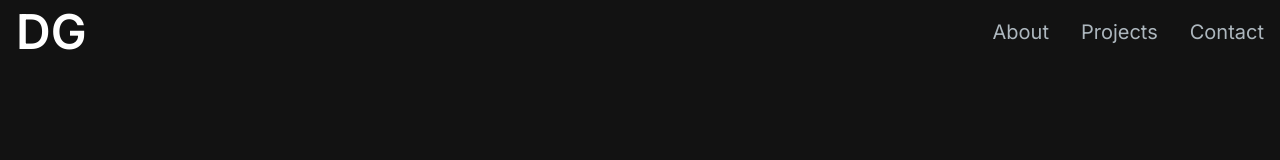
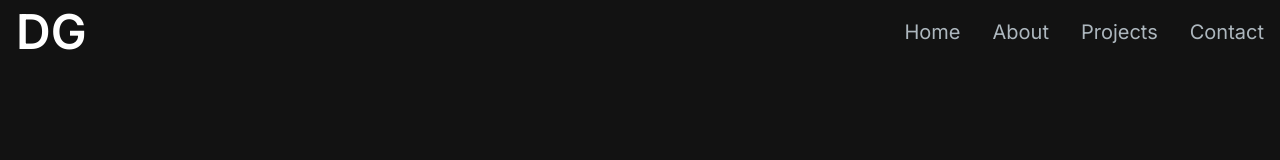
Before and after one commit to deepak0103gupta/My-Portfolio, a Next.js app: page / in a window 1280 px wide. Shown: the top 160 px of the page. Built offline with nearby package versions, Linux system fonts and the light colour scheme.

Commit message:
final commit

```diff
--- a/src/app/components/NavBar.jsx
+++ b/src/app/components/NavBar.jsx
@@ -33,6 +33,7 @@ function NavBar() {
 
             <div className='menu hidden md:block md:w-auto' id='navbar'>
                 <ul className='flex p-4 md:p-0 md:flex-row md:space-x-8 mt-0'>
+                    <li><Link href={"/"} className='block py-2 pl-3 pr-4 text-[#ADB7BE] sm:text-xl rounded md:p-0 hover:text-white'>Home</Link></li>
                     <li><Link href={"#about"} className='block py-2 pl-3 pr-4 text-[#ADB7BE] sm:text-xl rounded md:p-0 hover:text-white'>About</Link></li>
                     <li><Link href={"#projects"} className='block py-2 pl-3 pr-4 text-[#ADB7BE] sm:text-xl rounded md:p-0 hover:text-white'>Projects</Link></li>
                     <li><Link href={"#contact"} className='block py-2 pl-3 pr-4 text-[#ADB7BE] sm:text-xl rounded md:p-0 hover:text-white'>Contact</Link></li>
@@ -43,6 +44,7 @@ function NavBar() {
         {
             navbarOpen ? (
             <ul className='flex flex-col py-4 items-center'>
+                <li><Link href={"/"} className='block py-2 pl-3 pr-4 text-[#ADB7BE] sm:text-xl rounded md:p-0 hover:text-white'>Home</Link></li>
                 <li><Link href={"#about"} className='block py-2 pl-3 pr-4 text-[#ADB7BE] sm:text-xl rounded md:p-0 hover:text-white'>About</Link></li>
                 <li><Link href={"#projects"} className='block py-2 pl-3 pr-4 text-[#ADB7BE] sm:text-xl rounded md:p-0 hover:text-white'>Projects</Link></li>
                 <li><Link href={"#contact"} className='block py-2 pl-3 pr-4 text-[#ADB7BE] sm:text-xl rounded md:p-0 hover:text-white'>Contact</Link></li>
--- a/src/app/globals.css
+++ b/src/app/globals.css
@@ -31,3 +31,4 @@ body {
     text-wrap: balance;
   }
 }
+html {scroll-behavior: smooth;}
--- a/src/app/page.js
+++ b/src/app/page.js
@@ -10,7 +10,7 @@ import 'react-toastify/dist/ReactToastify.css';
 
 export default function Home() {
   return (
-    <main className="flex min-h-screen flex-col bg-[#121212] scroll-smooth  ">
+      <main className="flex min-h-screen flex-col bg-[#121212]">
           <ToastContainer />
           <NavBar />
           <div className="container mx-auto mt-24 px-12 py-4">
```
Lines whose indentation alone changed are shown as unchanged.
